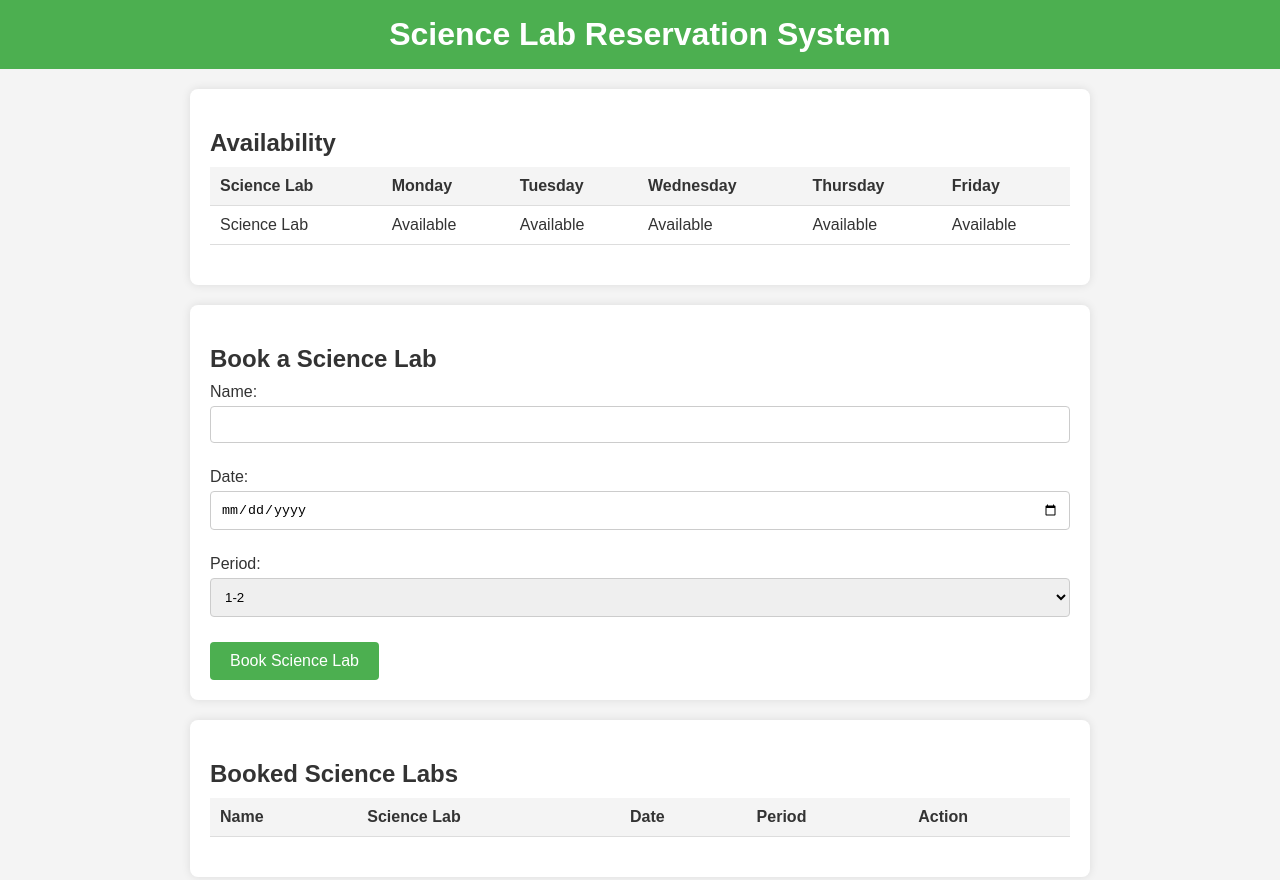
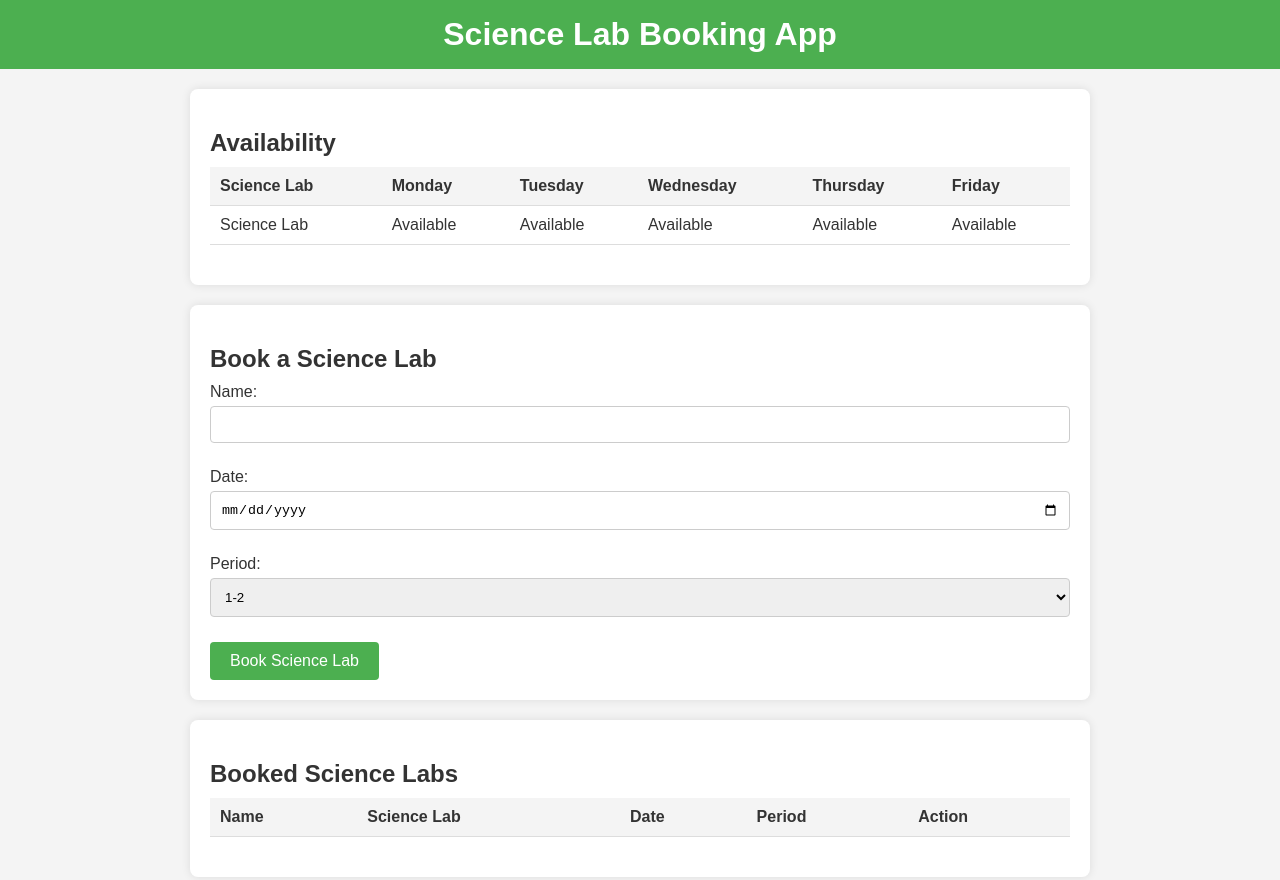
Before and after one commit to scienceWellspring/scienceWellpsring.github.io, a plain HTML site: page index.html in a window 1280 px wide. Drawn offline with Linux system fonts and the light colour scheme; no server answers.

Commit message:
Update index.html

```diff
--- a/index.html
+++ b/index.html
@@ -3,12 +3,12 @@
 <head>
   <meta charset="UTF-8">
   <meta name="viewport" content="width=device-width, initial-scale=1.0">
-  <title>Science Lab Reservation System</title>
+  <title>Science Lab Booking App</title>
   <link rel="stylesheet" href="styles.css">
 </head>
 <body>
   <header>
-    <h1>Science Lab Reservation System</h1>
+    <h1>Science Lab Booking App</h1>
   </header>
 
   <main>
```
